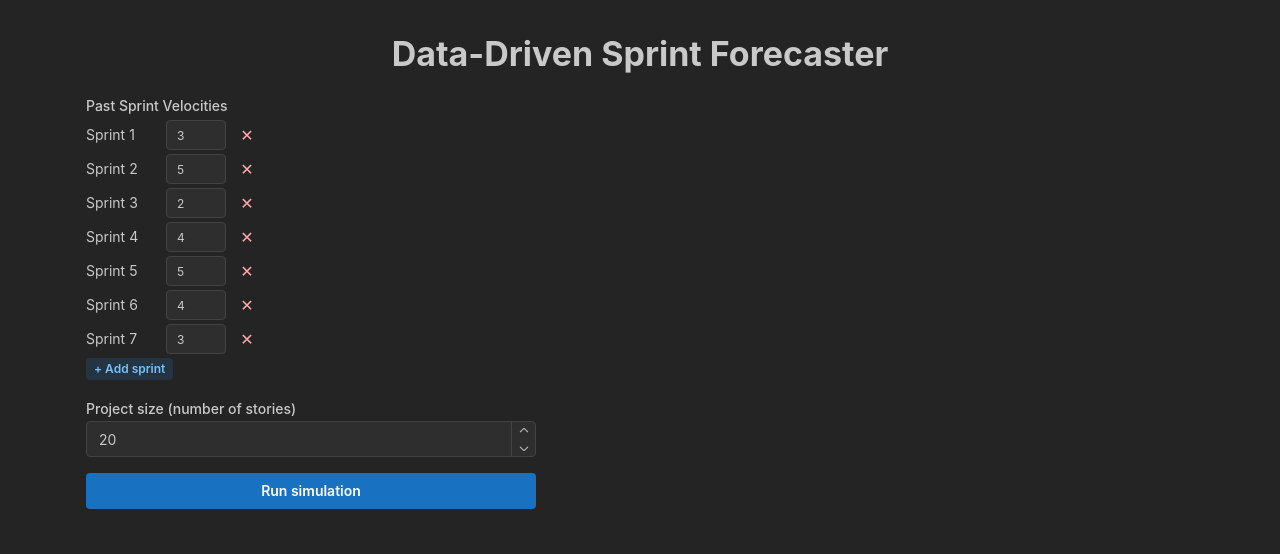
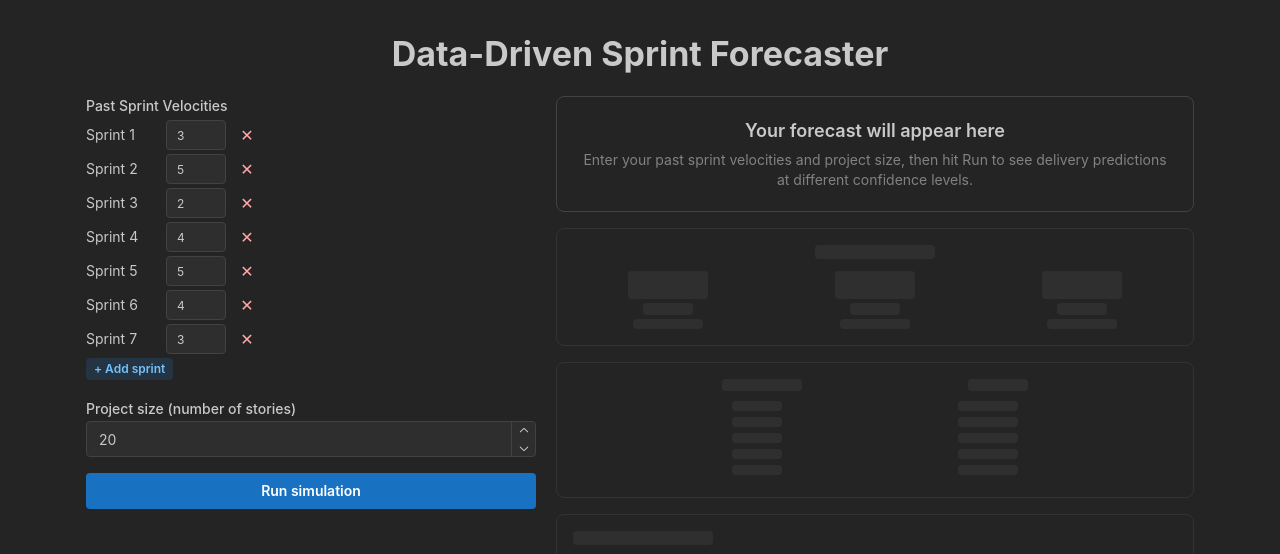
Before and after one commit to ZakLaughton/monte-carlo-forecaster, a React (Vite) app: page / in a window 1280 px wide. Shown: the top 554 px of the page. Built offline with nearby package versions, Linux system fonts and the light colour scheme.

Commit message:
refactor: replace individual chart components with ResultsPanel and add EmptyState for no data scenario

```diff
--- a/src/App.tsx
+++ b/src/App.tsx
@@ -2,13 +2,9 @@ import { useMemo, useState } from "react";
 import { Container, Title, Stack, Grid } from "@mantine/core";
 import { SimulationForm } from "./components/SimulationForm";
 import { simulateDeliveryWeeks } from "./utils/monte-carlo";
-import { ForecastResults } from "./components/ForecastResults";
 import { toOddsByWeek } from "./utils/stats";
-import {
-  DeliveryOddsTable,
-  DeliveryOddsBarChart,
-} from "./components/DeliveryOddsChart";
-import { KeyOutcomes } from "./components/KeyOutcomes";
+import { ResultsPanel } from "./components/ResultsPanel";
+import { EmptyState } from "./components/EmptyState";
 
 function App() {
   const [simulationResults, setSimulationResults] = useState<number[]>([]);
@@ -39,13 +35,13 @@ function App() {
           </Grid.Col>
           <Grid.Col span={{ base: 12, md: 7 }}>
             {oddsByWeek.length > 0 ? (
-              <Stack gap="md">
-                <KeyOutcomes data={oddsByWeek} />
-                <DeliveryOddsTable data={oddsByWeek} />
-                <ForecastResults data={simulationResults} />
-                <DeliveryOddsBarChart data={oddsByWeek} />
-              </Stack>
-            ) : null}
+              <ResultsPanel
+                oddsByWeek={oddsByWeek}
+                simulationResults={simulationResults}
+              />
+            ) : (
+              <EmptyState />
+            )}
           </Grid.Col>
         </Grid>
       </Stack>
--- /dev/null
+++ b/src/components/EmptyState.tsx
@@ -0,0 +1,58 @@
+import { Stack, Paper, Text, Box, Group } from "@mantine/core";
+
+const placeholder = (height: number, width?: number | string) => ({
+  height,
+  width: width ?? "100%",
+  borderRadius: 4,
+  backgroundColor: "var(--mantine-color-dark-5)",
+});
+
+export function EmptyState() {
+  return (
+    <Stack gap="md">
+      <Paper p="lg" withBorder radius="md" ta="center">
+        <Text size="lg" fw={600} mb={4}>
+          Your forecast will appear here
+        </Text>
+        <Text size="sm" c="dimmed">
+          Enter your past sprint velocities and project size, then hit Run to
+          see delivery predictions at different confidence levels.
+        </Text>
+      </Paper>
+
+      {/* Placeholder: Key Outcomes */}
+      <Paper p="md" withBorder radius="md" opacity={0.5}>
+        <Box style={placeholder(14, 120)} mx="auto" mb="sm" />
+        <Group justify="space-evenly" grow>
+          {[1, 2, 3].map((i) => (
+            <Stack key={i} gap={4} align="center">
+              <Box style={placeholder(28, 80)} />
+              <Box style={placeholder(12, 50)} />
+              <Box style={placeholder(10, 70)} />
+            </Stack>
+          ))}
+        </Group>
+      </Paper>
+
+      {/* Placeholder: Percentile Table */}
+      <Paper p="md" withBorder radius="md" opacity={0.5}>
+        <Group justify="space-evenly" mb="xs">
+          <Box style={placeholder(12, 80)} />
+          <Box style={placeholder(12, 60)} />
+        </Group>
+        {[1, 2, 3, 4, 5].map((i) => (
+          <Group key={i} justify="space-evenly" mb={6}>
+            <Box style={placeholder(10, 50)} />
+            <Box style={placeholder(10, 60)} />
+          </Group>
+        ))}
+      </Paper>
+
+      {/* Placeholder: Chart */}
+      <Paper p="md" withBorder radius="md" opacity={0.5}>
+        <Box style={placeholder(14, 140)} mb="sm" />
+        <Box style={placeholder(150)} />
+      </Paper>
+    </Stack>
+  );
+}
--- /dev/null
+++ b/src/components/ResultsPanel.tsx
@@ -0,0 +1,21 @@
+import { Stack } from "@mantine/core";
+import { KeyOutcomes } from "./KeyOutcomes";
+import { DeliveryOddsTable, DeliveryOddsBarChart } from "./DeliveryOddsChart";
+import { ForecastResults } from "./ForecastResults";
+import type { OddsByWeekPoint } from "../utils/stats";
+
+type Props = {
+  oddsByWeek: OddsByWeekPoint[];
+  simulationResults: number[];
+};
+
+export function ResultsPanel({ oddsByWeek, simulationResults }: Props) {
+  return (
+    <Stack gap="md">
+      <KeyOutcomes data={oddsByWeek} />
+      <DeliveryOddsTable data={oddsByWeek} />
+      <ForecastResults data={simulationResults} />
+      <DeliveryOddsBarChart data={oddsByWeek} />
+    </Stack>
+  );
+}
```
